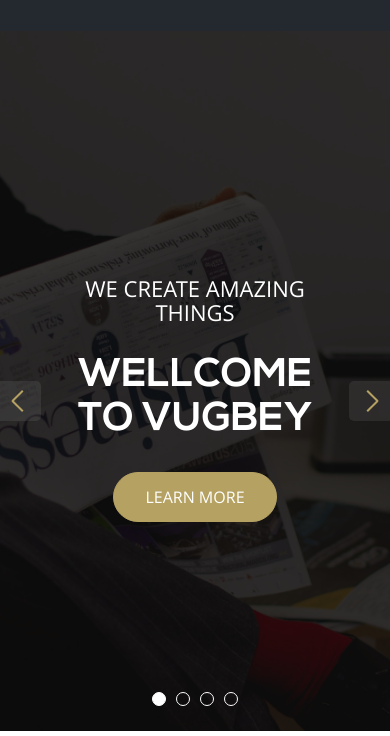
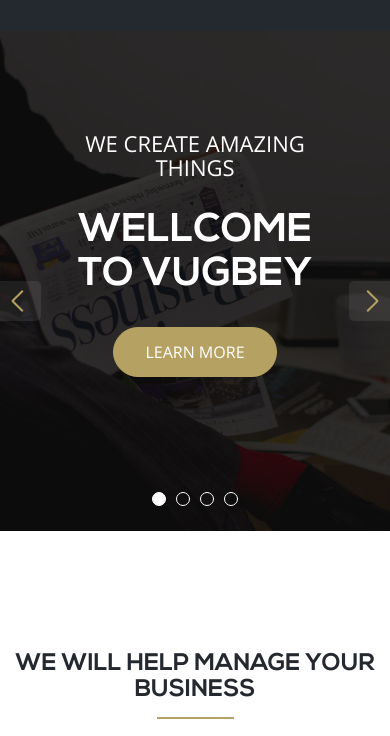
Before and after one commit to Gorotto/vugbey, a website: page index.html in a window 390 px wide. Shown: the part 73-809 px from the top of the page. Drawn offline with Linux system fonts and the light colour scheme; files that its build step writes are made by us from their sources; grey boxes are pictures that could not be loaded.

Commit message:
new responsive

```diff
--- a/app/js/script.js
+++ b/app/js/script.js
@@ -55,6 +55,7 @@ $(".how-we-work__content_row-title").click(function () {
 /*count-block*/
 var show = true;
 var countbox = "#counts";
+if ($('#counts').length > 0) {
 $(window).on("scroll load resize", function(){
 
     if(!show) return false;                   // Отменяем показ анимации, если она уже была выполнена
@@ -76,6 +77,7 @@ $(window).on("scroll load resize", function(){
         show = false;
     }
 });
+}
 /*count-block*/
 
   var windowWidth = $(window).width();
--- a/app/sass/base/_elements.scss
+++ b/app/sass/base/_elements.scss
@@ -37,10 +37,10 @@ h2{
   position: relative;
   display: inline-block;
   float: left;
-  @include breakpoint(max-width 770px){
+  @include breakpoint($tablet-breakpoint){
     font-size: 50px;
   }
-  @include breakpoint(max-width 670px){
+  @include breakpoint($phone-breakpoint){
     font-size: 40px;
   }
 }
--- a/app/sass/content/_big-social.scss
+++ b/app/sass/content/_big-social.scss
@@ -12,6 +12,10 @@
   width: 25%;
   float: left;
   margin-bottom: 40px;
+  @include breakpoint($phone-breakpoint){
+    width: 50%;
+    text-align: center;
+  }
   a{
     width: 64px;
     height: 64px;
@@ -24,6 +28,9 @@
     i{
       color: #6e7279;
       transform: translateY(50%);
+      @include breakpoint($tablet-breakpoint){
+        font-size: 1.7em;
+      }
     }
     &:hover{
       background-color: $gold;
@@ -31,6 +38,15 @@
       i{
         color: #fff;
       }
+    }
+    @include breakpoint($tablet-breakpoint){
+      size: 45px;
+      margin-right: 10px;
+    }
+    @include breakpoint($phone-breakpoint){
+      margin: 0 auto;
+      display: inline-block;
+      float: none;
     }
   }
 }
@@ -45,9 +61,21 @@
   text-transform: uppercase;
   width: calc(100% - 84px);
   margin-top: 10px;
+  @include breakpoint($tablet-breakpoint){
+    font-size: 15px;
+    width: calc(100% - 55px);
+    line-height: 14px;
+  }
+  @include breakpoint($phone-breakpoint){
+    width: 100%;
+    text-align: center;
+  }
 }
 
 .big-socila__item_text{
   font-size: 12px;
   margin-top: 0;
+  @include breakpoint($tablet-breakpoint){
+
+  }
 }
--- a/app/sass/content/_client-comments.scss
+++ b/app/sass/content/_client-comments.scss
@@ -103,7 +103,7 @@
      margin-top: 14px;
     }
   }
-  @include breakpoint(max-width 670px){
+  @include breakpoint($phone-breakpoint){
     width: 100%;
     padding-left: 40px;
     padding-right: 40px;
--- a/app/sass/content/_contacts-page.scss
+++ b/app/sass/content/_contacts-page.scss
@@ -11,7 +11,9 @@
   width: 60%;
   float: left;
   position: relative;
-
+  @include breakpoint($phone-breakpoint){
+    width: 100%;
+  }
 }
 
 .contacts-wrap__info{
@@ -28,6 +30,9 @@
     line-height: 24px;
     width: 70%;
     text-align: left;
+    @include breakpoint($tablet-breakpoint){
+      width: 90%;
+    }
   }
   p{
     margin-bottom: 20px;
@@ -39,6 +44,18 @@
   a:hover{
     color: $gold;
   }
+  @include breakpoint($tablet-breakpoint){
+    width: 40%;
+    float: left;
+    margin-left: 0;
+    padding-left: 40px;
+    box-sizing: border-box;
+  }
+  @include breakpoint($phone-breakpoint){
+    width: 100%;
+    padding-left: 0;
+    margin-top: 40px;
+  }
 }
 
 #map{
--- a/app/sass/content/_count-block.scss
+++ b/app/sass/content/_count-block.scss
@@ -22,7 +22,7 @@
     color: #fff;
     margin-top: 30px;
     margin-bottom: 1px;
-    @include breakpoint(max-width 670px){
+    @include breakpoint($phone-breakpoint){
       margin-top: 10px;
     }
   }
@@ -31,11 +31,11 @@
     line-height: 24px;
     margin: 21px auto 0;
     width: 90%;
-    @include breakpoint(max-width 670px){
+    @include breakpoint($phone-breakpoint){
       width: 100%;
     }
   }
-  @include breakpoint(max-width 670px){
+  @include breakpoint($phone-breakpoint){
     width: 100%;
     margin-bottom: 40px;
     padding-left: 20px;
--- a/app/sass/content/_features.scss
+++ b/app/sass/content/_features.scss
@@ -12,7 +12,7 @@
   float: left;
   position: relative;
   margin-top: 120px;
-  @include breakpoint(max-width 670px){
+  @include breakpoint($phone-breakpoint){
     margin-top: 40px;
   }
 }
@@ -20,7 +20,7 @@
 .features__wrap_left{
   width: 40%;
   float: left;
-  @include breakpoint(max-width 770px){
+  @include breakpoint($tablet-breakpoint){
     width: 50%;
     padding-left: 40px;
     padding-right: 40px;
@@ -29,7 +29,7 @@
       margin-bottom: 0;
     }
   }
-  @include breakpoint(max-width 670px){
+  @include breakpoint($phone-breakpoint){
     width: 100%;
     padding-left: 20px;
     padding-right: 20px;
@@ -43,7 +43,7 @@
 .features__wrap_right{
   width: 40%;
   float: right;
-  @include breakpoint(max-width 770px){
+  @include breakpoint($tablet-breakpoint){
     width: 50%;
     padding-left: 40px;
     padding-right: 40px;
@@ -52,7 +52,7 @@
       margin-bottom: 0;
     }
   }
-  @include breakpoint(max-width 670px){
+  @include breakpoint($phone-breakpoint){
     width: 100%;
     padding-left: 20px;
     padding-right: 20px;
@@ -85,7 +85,7 @@
   &:last-of-type{
     margin-bottom: 0;
   }
-  @include breakpoint(max-width 670px){
+  @include breakpoint($phone-breakpoint){
     margin-bottom: 40px;
   }
 }
--- a/app/sass/content/_head-title.scss
+++ b/app/sass/content/_head-title.scss
@@ -21,7 +21,7 @@
 .header-title__content{
   float: left;
   text-align: left;
-  width: 50%;
+  width: 60%;
   position: relative;
   z-index: 9999;
   padding-top: 80px;
@@ -29,4 +29,14 @@
   h2,p{
     color: #fff;
   }
+  @include breakpoint($tablet-breakpoint){
+    width: 60%;
+    padding-left: 40px;
+  }
+  @include breakpoint($phone-breakpoint){
+    width: 100%;
+    padding-left: 20px;
+    padding-right: 20px;
+    padding-top: 20px;
+  }
 }
--- a/app/sass/content/_how-we-work.scss
+++ b/app/sass/content/_how-we-work.scss
@@ -18,10 +18,10 @@
     width: 360px;
     height: 100%;
   }
-  @include breakpoint(max-width 770px){
+  @include breakpoint($tablet-breakpoint){
     display: none;
   }
-  @include breakpoint(max-width 670px){
+  @include breakpoint($phone-breakpoint){
     display: none;
   }
 }
@@ -44,13 +44,13 @@
     width: 100%;
     float: left;
   }
-  @include breakpoint(max-width 770px){
+  @include breakpoint($tablet-breakpoint){
     width: 100%;
     margin-top: 0;
     padding-right: 40px;
     padding-left: 40px;
   }
-  @include breakpoint(max-width 670px){
+  @include breakpoint($phone-breakpoint){
     width: 100%;
     margin-top: 0;
     padding-right: 20px;
--- a/app/sass/content/_promo-slider.scss
+++ b/app/sass/content/_promo-slider.scss
@@ -15,6 +15,12 @@
   height: 700px;
   display: inline-block;
   text-align: center;
+  @include breakpoint($tablet-breakpoint){
+    height: 650px;
+  }
+  @include breakpoint($phone-breakpoint){
+    height: 500px;
+  }
   img{
     object-fit: cover;
     width: 100%;
@@ -165,9 +171,17 @@
     background-color: $gold;
     color: #fff;
   }
-  @include breakpoint(max-width 770px){
+  @include breakpoint($tablet-breakpoint){
     width: 100%;
     left: 0;
+    top: 40%;
+    padding: 0 70px;
+    box-sizing: border-box;
+  }
+  @include breakpoint($phone-breakpoint){
+    width: 100%;
+    left: 0;
+    top: 20%;
     padding: 0 70px;
     box-sizing: border-box;
   }
--- a/app/sass/content/_services.scss
+++ b/app/sass/content/_services.scss
@@ -12,10 +12,10 @@
   float: none;
   margin: 100px auto 0;
   display: inline-block;
-  @include breakpoint(max-width 770px){
+  @include breakpoint($tablet-breakpoint){
     width: 100%;
   }
-  @include breakpoint(max-width 670px){
+  @include breakpoint($phone-breakpoint){
     width: 100%;
   }
 }
@@ -28,12 +28,12 @@
   p{
     line-height: 24px;
   }
-  @include breakpoint(max-width 770px){
+  @include breakpoint($tablet-breakpoint){
     width: 33.3%;
     padding: 0 10px;
     box-sizing: border-box;
   }
-  @include breakpoint(max-width 670px){
+  @include breakpoint($phone-breakpoint){
     width: 100%;
     margin-bottom: 40px;
     padding: 0 20px;
@@ -73,7 +73,7 @@
     display: inline-block;
     left: calc(50% - 20px);
   }
-  @include breakpoint(max-width 670px){
+  @include breakpoint($phone-breakpoint){
     margin-bottom: 20px;
   }
 }
--- a/app/sass/content/_team.scss
+++ b/app/sass/content/_team.scss
@@ -17,11 +17,11 @@
   box-sizing: border-box;
   flex-flow: row wrap;
   margin-top: 75px;
-  @include breakpoint(max-width 770px){
+  @include breakpoint($tablet-breakpoint){
     padding-left: 20px;
     padding-right: 20px;
   }
-  @include breakpoint(max-width 670px){
+  @include breakpoint($phone-breakpoint){
     padding-left: 20px;
     padding-right: 20px;
   }
@@ -29,10 +29,10 @@
 
 .team__wrap_item{
   flex-basis: 50%;
-  @include breakpoint(max-width 770px){
+  @include breakpoint($tablet-breakpoint){
     margin-bottom: 40px;
   }
-  @include breakpoint(max-width 670px){
+  @include breakpoint($phone-breakpoint){
     flex-basis: 100%;
     margin-bottom: 40px;
     &:last-of-type{
@@ -74,7 +74,7 @@
     size: 100%;
 
   }
-  @include breakpoint(max-width 670px){
+  @include breakpoint($phone-breakpoint){
     width: 100px;
     height: 100px;
   }
@@ -108,10 +108,10 @@
     padding-right: 10px;
     box-sizing: border-box;
   }
-  @include breakpoint(max-width 770px){
+  @include breakpoint($tablet-breakpoint){
     margin-bottom: 0;
   }
-  @include breakpoint(max-width 670px){
+  @include breakpoint($phone-breakpoint){
     width: calc(100% - 115px);
     padding-right: 0;
     margin-bottom: 0;
--- a/app/sass/content/_works.scss
+++ b/app/sass/content/_works.scss
@@ -23,7 +23,7 @@
     text-transform: uppercase;
     outline: none;
     margin: 0 5px;
-    @include breakpoint(max-width 670px){
+    @include breakpoint($phone-breakpoint){
       text-align: center;
       font-size: 14px;
       // margin: 0 2px;
@@ -34,7 +34,7 @@
   .mixitup-control-active{
     color: $gold;
   }
-  @include breakpoint(max-width 670px){
+  @include breakpoint($phone-breakpoint){
     text-align: left;
   }
 }
@@ -61,10 +61,10 @@
   &:hover .thumb-hover{
     display: block;
   }
-  @include breakpoint(max-width 770px){
+  @include breakpoint($tablet-breakpoint){
     width: 33.3%;
   }
-  @include breakpoint(max-width 670px){
+  @include breakpoint($phone-breakpoint){
     width: 50%;
     height: 200px;
   }
--- a/app/sass/footer/_style.scss
+++ b/app/sass/footer/_style.scss
@@ -23,13 +23,13 @@
     color: rgba(255, 255, 255, 0.65);
     line-height: 24px;
   }
-  @include breakpoint(max-width 770px){
+  @include breakpoint($tablet-breakpoint){
     width: 50%;
     margin-right: 0;
     padding-left: 40px;
     box-sizing: border-box;
   }
-  @include breakpoint(max-width 670px){
+  @include breakpoint($phone-breakpoint){
     width: 100%;
     margin-right: 0;
     padding-left: 20px;
@@ -63,7 +63,7 @@
   a:hover{
     color: $gold;
   }
-  @include breakpoint(max-width 770px){
+  @include breakpoint($tablet-breakpoint){
     float: right;
     width: 50%;
     margin-right: 0;
@@ -71,7 +71,7 @@
     padding-left: 72px;
     padding-right: 40px;
   }
-  @include breakpoint(max-width 670px){
+  @include breakpoint($phone-breakpoint){
     width: 100%;
     margin-right: 0;
     margin-top: 40px;
@@ -134,11 +134,11 @@
       background-color: $gold;
     }
   }
-  @include breakpoint(max-width 770px){
+  @include breakpoint($tablet-breakpoint){
     padding-right: 40px;
     box-sizing: border-box;
   }
-  @include breakpoint(max-width 670px){
+  @include breakpoint($phone-breakpoint){
     width: 100%;
     margin-right: 0;
     margin-top: 40px;
@@ -159,7 +159,7 @@
   p{
     color: rgba(255, 255, 255, 0.65);
   }
-  @include breakpoint(max-width 770px){
+  @include breakpoint($tablet-breakpoint){
     .container{
       padding-left: 40px;
       padding-right: 40px;
@@ -167,7 +167,7 @@
     }
 
   }
-  @include breakpoint(max-width 670px){
+  @include breakpoint($phone-breakpoint){
     .container{
       padding-left: 0;
       padding-right: 0;
```
Also changed, not shown: css/styles.min.css, js/script.min.js, 1 other file.
